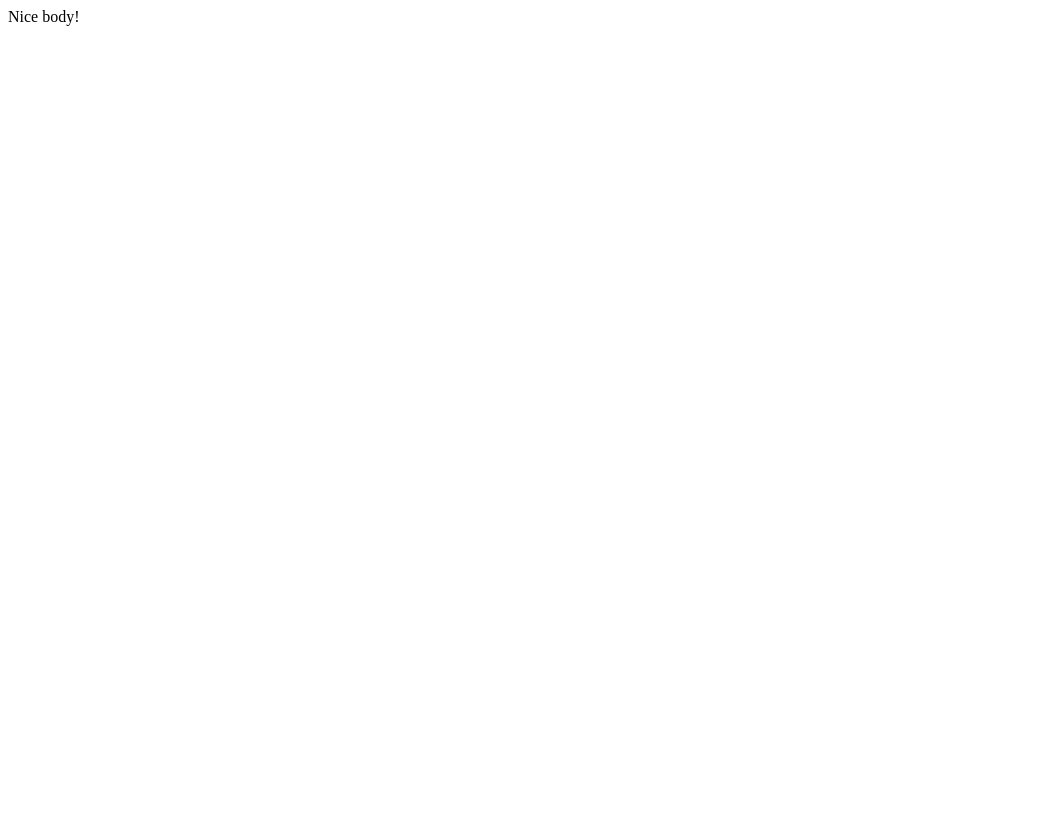
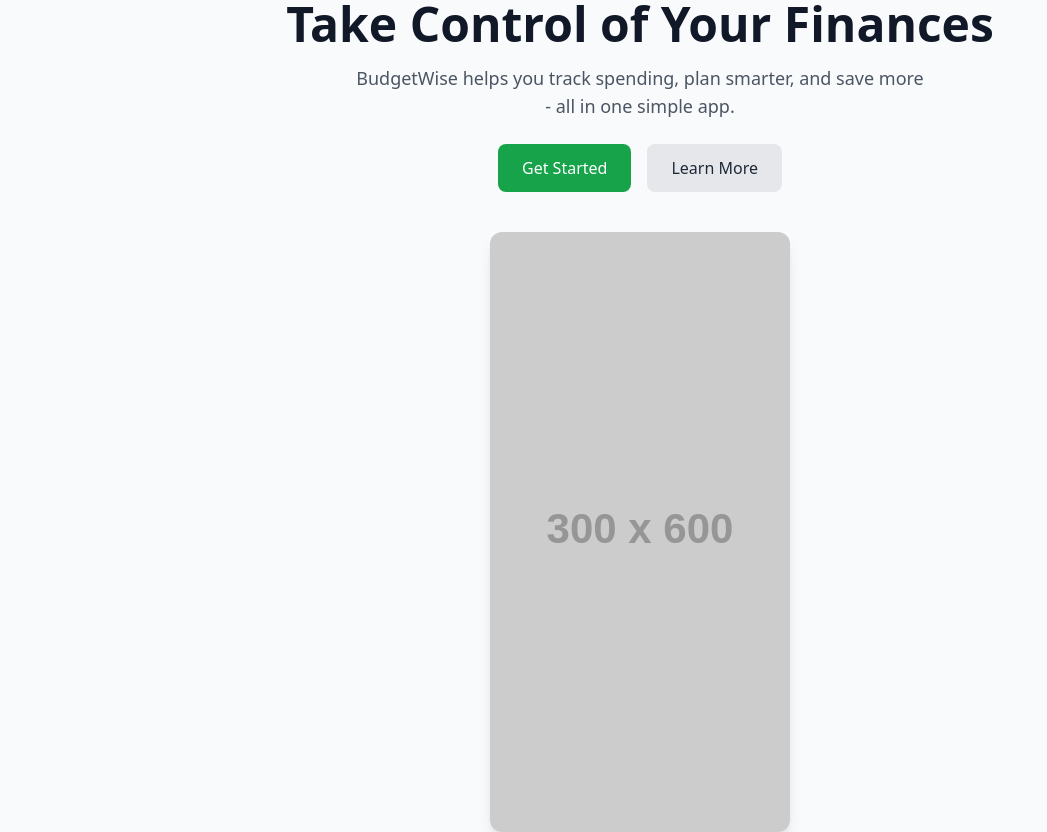
Before and after one commit to j-dio/budgetwise-mvp, a plain HTML site: page index.html in a window 1280 px wide. Shown: the whole page, without its empty margins (0-1047 px from the left). Before the commit the page ends 800 px from the top, so only its background shows below. Drawn offline with nearby package versions, Linux system fonts and the light colour scheme; placeholder pictures from the web are drawn by us.

Commit message:
placed placeholders for index.html using tailwindcss

```diff
--- a/index.html
+++ b/index.html
@@ -1,7 +1,46 @@
+<!-- Template lamang po sa landing page (Tailwind CSS)-->
 <!DOCTYPE html>
-<head>
-  <title>BudegtWise</title>
-</head>
-<body>
-  Nice body!
-</body>
+<html lang="en">
+  <head>
+    <!-- specified the character encoding to UTF-8 to interpret and display
+   text and other characters correctly -->
+    <meta charset="UTF-8" />
+    <!-- controls the layout of the webpage on different devices
+   width=device-width ensure the page's width matches the device's screen
+   width, and initial-scale=1.0 sets the inital zoom level to 100% -->
+    <meta name="viewport" content="width=device-width, initial-sacale=1.0" />
+    <title>BudegtWise</title>
+    <script src="https://cdn.tailwindcss.com"></script>
+  </head>
+  <body class="bg-gray-50 text-gray-900">
+    <!-- Hero Section
+     section tag groups related content under a common theme
+     it's expected to have a heading element-->
+    <section class="flex flex-col items-center justify-center text-center min-h-screen px-6">
+      <h1 class="text-5xl font-extrabold mb-4">Take Control of Your Finances</h1>
+      <p class="text-lg text-gray-600 mb-6 max-w-xl">
+        BudgetWise helps you track spending, plan smarter, and save more - all in one simple app.
+      </p>
+      <div class="flex gap-4">
+        <a href="#download" class="bg-green-600 text-white px-6 py-3 rounded-lg hover:bg-green-700">
+          Get Started
+        </a>
+        <a
+          href="#features"
+          class="bg-gray-200 text-gray-800 px-6 py-3 rounded-lg hover:bg-gray-300"
+        >
+          Learn More
+        </a>
+      </div>
+
+      <!-- Placeholder for app's display -->
+      <div class="mt-10">
+        <img
+          src="https://placehold.co/300x600?text=App+Preview"
+          alt="BudgetWise app preview"
+          class="rounded-xl shadow-lg"
+        />
+      </div>
+    </section>
+  </body>
+</html>
```
